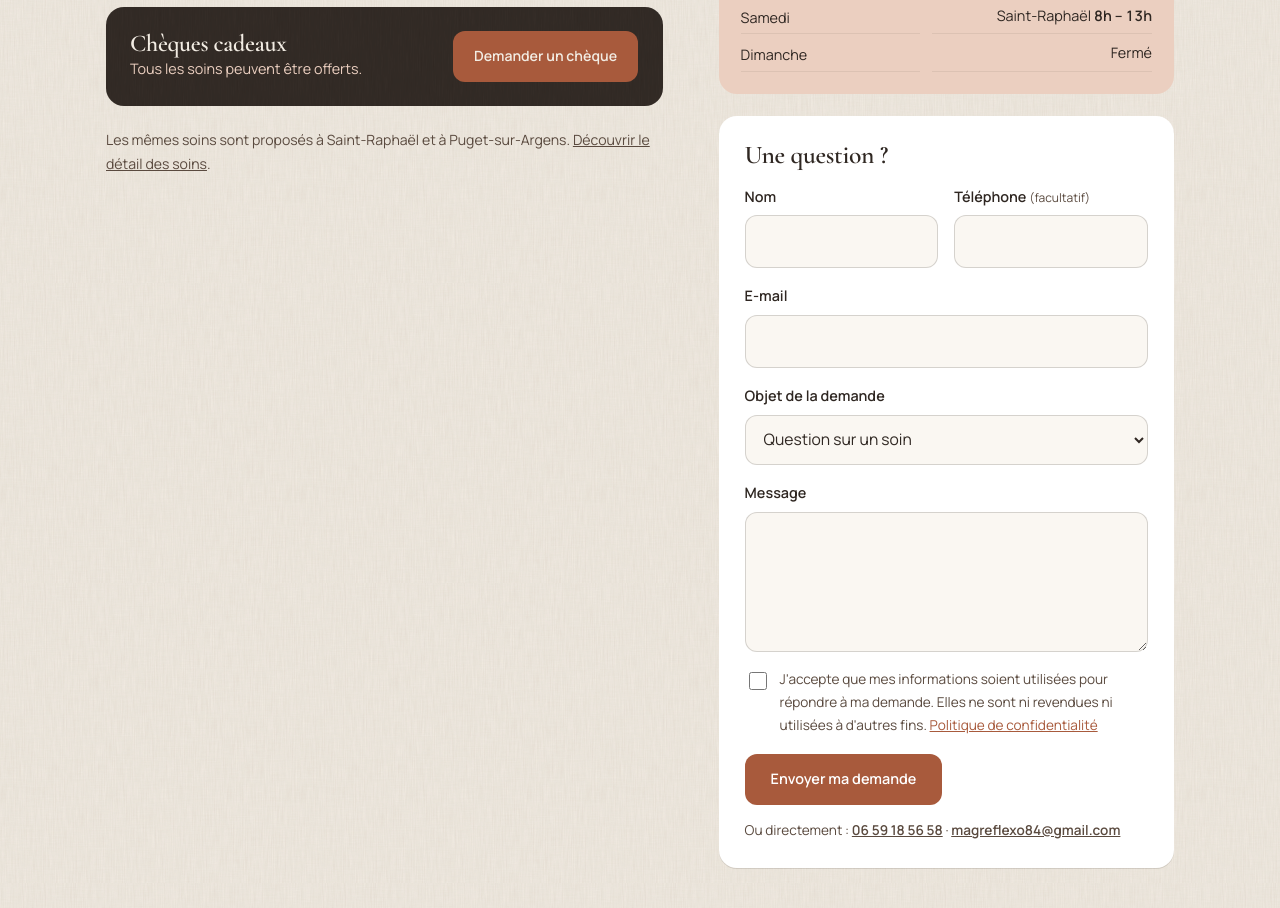
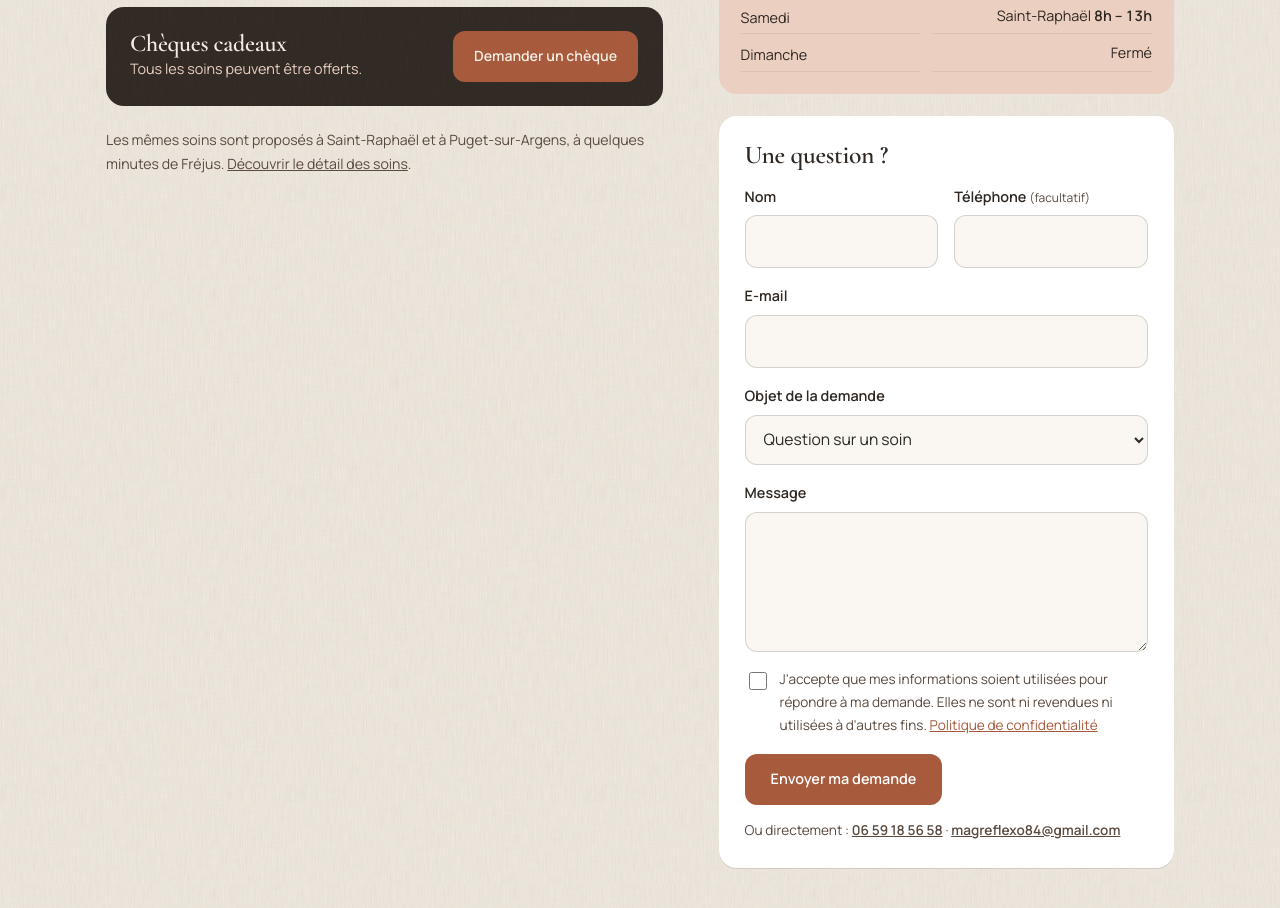
Before and after one commit to reflexoetsoins/reflexoetsoins, a plain HTML site: page contact/index.html in a window 1280 px wide. Shown: the part 1517-2425 px from the top of the page. Drawn offline with Linux system fonts and the light colour scheme.

Commit message:
Add files via upload

```diff
--- a/contact/index.html
+++ b/contact/index.html
@@ -382,7 +382,7 @@
           <div class="extra"><h3>Annulation</h3><p>Annulation ou report possible en ligne jusqu'à 48 h avant le rendez-vous. Un rendez-vous non honoré sans prévenir peut être facturé.</p></div>
           <div class="extra cadeau"><div><h3>Chèques cadeaux</h3><p>Tous les soins peuvent être offerts.</p></div><a class="btn" href="#rf-form" id="cadeau-btn">Demander un chèque</a></div>
         </div>
-        <p class="avert" style="margin-top:22px">Les mêmes soins sont proposés à Saint-Raphaël et à Puget-sur-Argens. <a href="../soins/">Découvrir le détail des soins</a>.</p>
+        <p class="avert" style="margin-top:22px">Les mêmes soins sont proposés à Saint-Raphaël et à Puget-sur-Argens, à quelques minutes de Fréjus. <a href="../soins/">Découvrir le détail des soins</a>.</p>
       </div>
 
       <div class="lieux" data-r>
```
